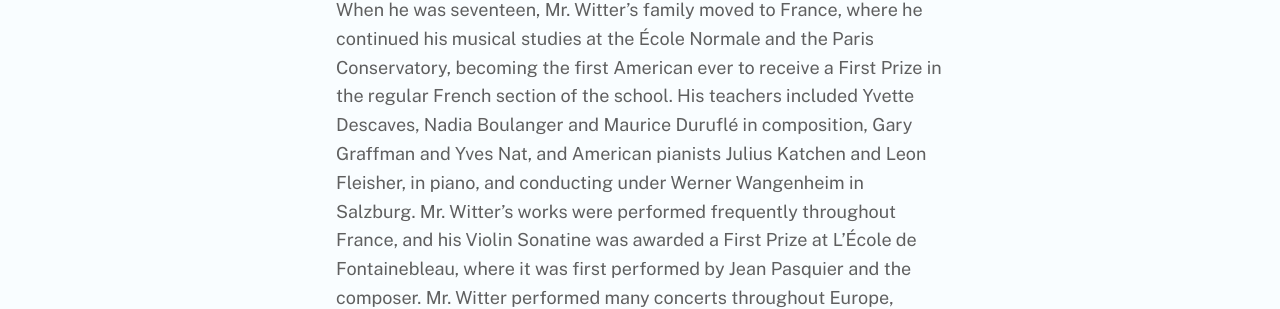
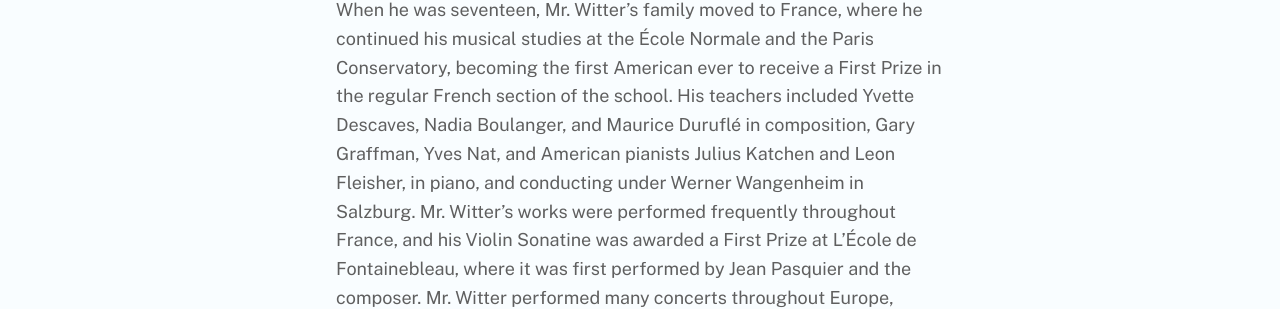
Before and after one commit to dianewitter/phelpsdeanwitter-com, a Jekyll site: the page built from bio.md, in a window 1280 px wide. Shown: the part 472-781 px from the top of the page. Built offline with Jekyll 4.4.1, drawn with Linux system fonts in a browser that asks for light colours; our own code applies the rules of GitHub Pages for plain Markdown files; some of the changed text lies outside the part shown.

Commit message:
Remove spotify playlist for now, minor update to bio

```diff
--- a/_data/media.yaml
+++ b/_data/media.yaml
@@ -47,7 +47,6 @@
 - title: String Quartet No. 4
   year: 2010
   youtube-audio: jDbzyo3krXE
-  spotify-playlist: <iframe style="border-radius:12px" src="https://open.spotify.com/embed/playlist/1uubyKRznXOlmt7h9gaOPm?utm_source=generator" width="100%" height="80" frameBorder="0" allowfullscreen="" allow="autoplay; clipboard-write; encrypted-media; fullscreen; picture-in-picture"></iframe><iframe style="border-radius:12px" src="https://open.spotify.com/embed/playlist/1uubyKRznXOlmt7h9gaOPm?utm_source=generator" width="100%" height="380" frameBorder="0" allowfullscreen="" allow="autoplay; clipboard-write; encrypted-media; fullscreen; picture-in-picture"></iframe>
   details: Altius String Quartet.
 - title: Piano Concerto
   year: 2008
--- a/bio.md
+++ b/bio.md
@@ -5,7 +5,7 @@
 
 Born in Wisconsin Rapids, WI, on October 4, 1932, Phelps Dean Witter moved shortly after with his family to Los Angeles, California. There, Mr. Witter began piano studies at an early age with Ethel Leginska, and composition with Halsey Stevens. His family later moved to San Francisco, where he continued his piano studies with Egon Petri, and composition with Alexander Tcherepnin and Darius Milhaud. At age sixteen, Mr. Witter was awarded First Prize in the San Francisco Chronicles’s Annual Talent Contest, for his Suite in E-flat for piano.
 
-When he was seventeen, Mr. Witter's family moved to France, where he continued his musical studies at the École Normale and the Paris Conservatory, becoming the first American ever to receive a First Prize in the regular French section of the school. His teachers included Yvette Descaves, Nadia Boulanger and Maurice Duruflé in composition, Gary Graffman and Yves Nat, and American pianists Julius Katchen and Leon Fleisher, in piano, and conducting under Werner Wangenheim in Salzburg. Mr. Witter’s works were performed frequently throughout France, and his Violin Sonatine was awarded a First Prize at L’École de Fontainebleau, where it was first performed by Jean Pasquier and the composer. Mr. Witter performed many concerts throughout Europe, playing his own compositions as well as standard classical repertoire. Mr. Witter was invited to give a series of lectures on music for the Armed Forces Radio.
+When he was seventeen, Mr. Witter's family moved to France, where he continued his musical studies at the École Normale and the Paris Conservatory, becoming the first American ever to receive a First Prize in the regular French section of the school. His teachers included Yvette Descaves, Nadia Boulanger, and Maurice Duruflé in composition, Gary Graffman, Yves Nat, and American pianists Julius Katchen and Leon Fleisher, in piano, and conducting under Werner Wangenheim in Salzburg. Mr. Witter’s works were performed frequently throughout France, and his Violin Sonatine was awarded a First Prize at L’École de Fontainebleau, where it was first performed by Jean Pasquier and the composer. Mr. Witter performed many concerts throughout Europe, playing his own compositions as well as standard classical repertoire. Mr. Witter was invited to give a series of lectures on music for the Armed Forces Radio.
 
 Upon returning to the United States, Mr. Witter and his wife Barbara, settled in San Francisco, where they raised four children.
 
```
